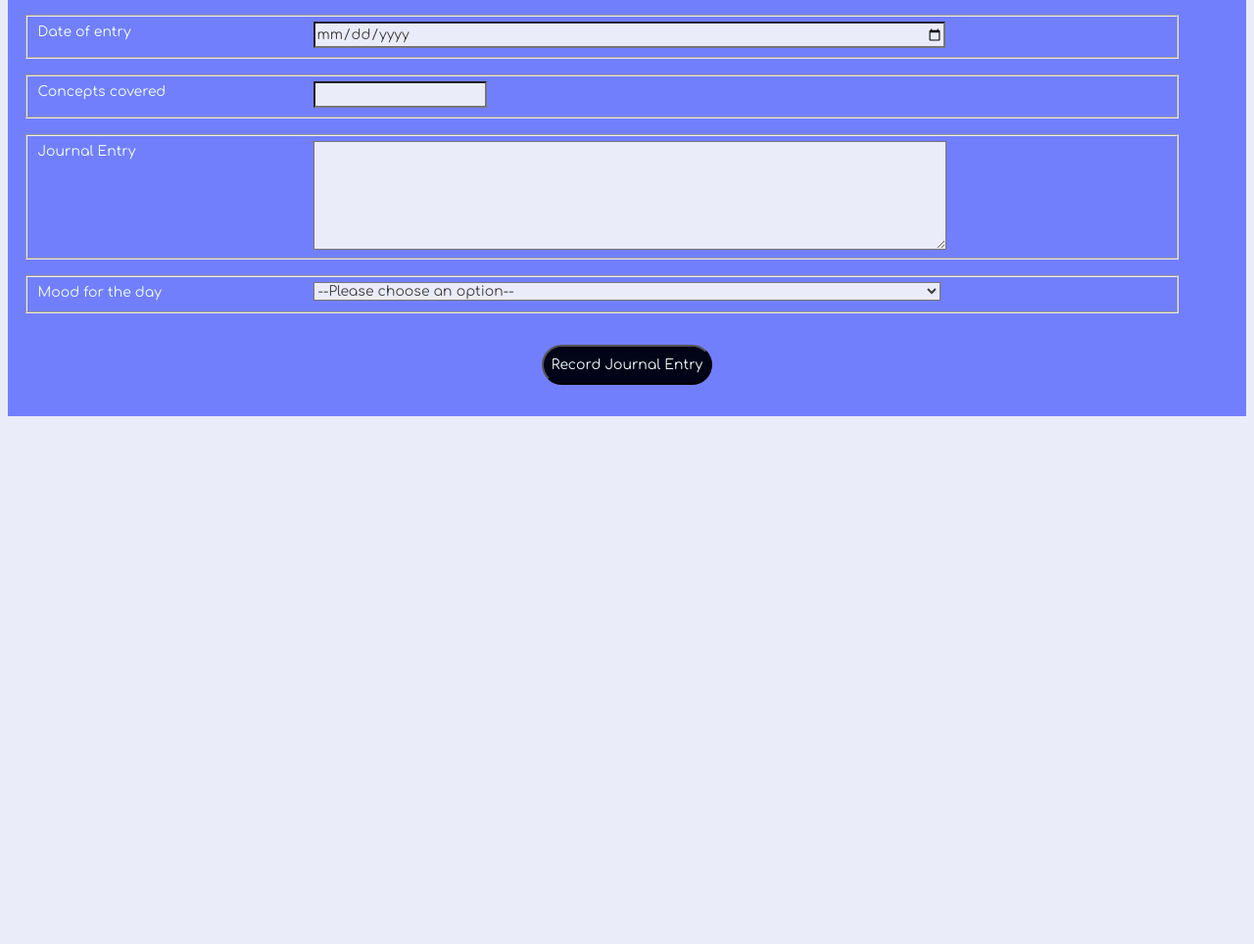
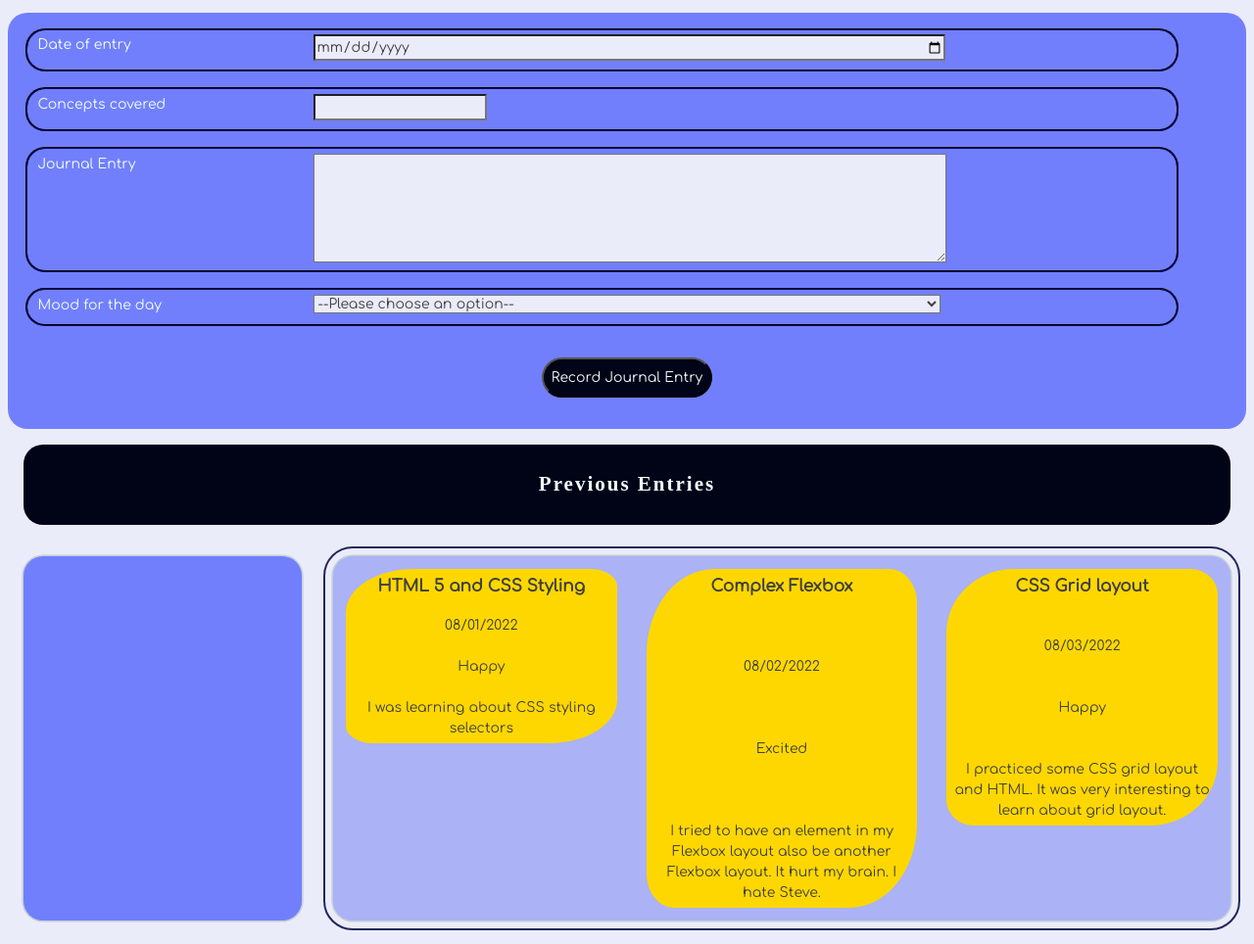
Before and after one commit to GanB/NSS, a website with bundled scripts: page daily-journal/index.html in a window 1280 px wide. Shown: the part 67-1031 px from the top of the page at 98% size. Before the commit the page ends 800 px from the top, so only its background shows below. Built offline with nearby package versions, Linux system fonts and the light colour scheme; a web font is replaced by a local one.

Commit message:
daily journal 3

```diff
--- a/daily-journal/index.html
+++ b/daily-journal/index.html
@@ -67,6 +67,6 @@
       </form>
       <article id="entries"></article>
     </main>
-    <script src="./scripts/main.js"></script>
+    <script type="module" src="./scripts/main.js"></script>
   </body>
 </html>
--- /dev/null
+++ b/daily-journal/package.json
@@ -0,0 +1,5 @@
+{
+  "dependencies": {
+    "express": "^4.18.1"
+  }
+}
--- /dev/null
+++ b/daily-journal/scripts/entries.js
@@ -0,0 +1,57 @@
+const journalEntries = [
+  {
+    id: 1,
+    date: "08/01/2022",
+    concept: "HTML 5 and CSS Styling",
+    entry: "I was learning about CSS styling selectors",
+    mood: "Happy",
+  },
+  {
+    id: 2,
+    date: "08/02/2022",
+    concept: "Complex Flexbox",
+    entry:
+      "I tried to have an element in my Flexbox layout also be another Flexbox layout. It hurt my brain. I hate Steve.",
+    mood: "Excited",
+  },
+  {
+    id: 3,
+    date: "08/03/2022",
+    concept: "CSS Grid layout",
+    entry:
+      "I practiced some CSS grid layout and HTML. It was very interesting to learn about grid layout.",
+    mood: "Happy",
+  },
+  // {
+  //   id: 4,
+  //   date: "08/04/2022",
+  //   concept: "Javascript basics",
+  //   entry: "I was learning and practising javascript basics.",
+  //   mood: "Happy",
+  // },
+  // {
+  //   id: 5,
+  //   date: "08/04/2022",
+  //   concept: "Javascript Loops",
+  //   entry: "I was practising javascript basics and loops",
+  //   mood: "Excited",
+  // },
+  // {
+  //   id: 6,
+  //   date: "08/05/2022",
+  //   concept: "Javascript Data Structures",
+  //   entry: "Learning about Javascript data structures - arrays and objects",
+  //   mood: "Happy",
+  // },
+  // {
+  //   id: 7,
+  //   date: "08/05/2022",
+  //   concept: "Parctising Daily Journal part 2",
+  //   entry: "Implementing javascript in daily journal project",
+  //   mood: "Excited",
+  // },
+];
+
+export const getJournalEntries = () => {
+  return journalEntries.map((entry) => ({ ...entry }));
+};
--- a/daily-journal/scripts/main.js
+++ b/daily-journal/scripts/main.js
@@ -1,156 +1,115 @@
-const journalEntries = [
-  {
-    id: 1,
-    date: "08/01/2022",
-    concept: "HTML 5 and CSS Styling",
-    entry: "I was learning about CSS styling selectors",
-    mood: "Happy",
-  },
-  {
-    id: 2,
-    date: "08/02/2022",
-    concept: "Complex Flexbox",
-    entry:
-      "I tried to have an element in my Flexbox layout also be another Flexbox layout. It hurt my brain. I hate Steve.",
-    mood: "Excited",
-  },
-  {
-    id: 3,
-    date: "08/03/2022",
-    concept: "CSS Grid layout",
-    entry:
-      "I practiced some CSS grid layout and HTML. It was very interesting to learn about grid layout.",
-    mood: "Happy",
-  },
-  {
-    id: 4,
-    date: "08/04/2022",
-    concept: "Javascript basics",
-    entry: "I was learning and practising javascript basics.",
-    mood: "Happy",
-  },
-  {
-    id: 5,
-    date: "08/04/2022",
-    concept: "Javascript Loops",
-    entry: "I was practising javascript basics and loops",
-    mood: "Excited",
-  },
-  {
-    id: 6,
-    date: "08/05/2022",
-    concept: "Javascript Data Structures",
-    entry: "Learning about Javascript data structures - arrays and objects",
-    mood: "Happy",
-  },
-  {
-    id: 7,
-    date: "08/05/2022",
-    concept: "Parctising Daily Journal part 2",
-    entry: "Implementing javascript in daily journal project",
-    mood: "Excited",
-  },
-];
+import { getJournalEntries } from "./entries.js";
 
-console.log("-----------All Entries------------------------------");
+const createElement = (elementName, cssId, cssClass, content) => {
+  let htmlElement = document.createElement(`${elementName}`);
+  if (cssId.trim()) htmlElement.id = cssId.trim();
+  if (cssClass.trim()) htmlElement.className = cssClass.trim();
+  if (content.trim()) htmlElement.textContent = content.trim();
 
-for (const entry of journalEntries) {
-  console.log(entry);
+  return htmlElement;
+};
+
+const previousEntriesParent = document.getElementById(`entries`);
+
+const previousEntriesParentContainer = createElement(
+  `div`,
+  ``,
+  `previous-entries-parent-container`,
+  ``
+);
+previousEntriesParent.appendChild(previousEntriesParentContainer);
+
+const previousEntriesTitle = createElement(
+  `div`,
+  ``,
+  `previous-entries-title`,
+  ``
+);
+previousEntriesParentContainer.appendChild(previousEntriesTitle);
+
+const previousEntriesTitleH2 = createElement(`h2`, ``, ``, `Previous Entries`);
+previousEntriesTitle.appendChild(previousEntriesTitleH2);
+
+const previousEntriesCardsContainer = createElement(
+  `div`,
+  ``,
+  `previous-entries-cards-container`,
+  ``
+);
+previousEntriesParentContainer.appendChild(previousEntriesCardsContainer);
+
+const previousEntriesCardItemsContainer = createElement(
+  `div`,
+  ``,
+  `previous-entries-card-items-container`,
+  ``
+);
+previousEntriesCardsContainer.appendChild(previousEntriesCardItemsContainer);
+
+const journalEntries = getJournalEntries();
+
+for (let i = 0; i < journalEntries.length; i++) {
+  const previousEntriesCardItem = createElement(
+    `div`,
+    ``,
+    `previous-entries-card-item${i + 1}`,
+    ``
+  );
+  previousEntriesCardItemsContainer.appendChild(previousEntriesCardItem);
+
+  const previousEntriesCardComponentContainer = createElement(
+    `div`,
+    ``,
+    `previous-entries-card-component-container`,
+    ``
+  );
+  previousEntriesCardItem.appendChild(previousEntriesCardComponentContainer);
+
+  const previousEntriesCardComponentTitle = createElement(
+    `div`,
+    ``,
+    `previous-entries-card-component-title`,
+    `${journalEntries[i].concept}`
+  );
+  previousEntriesCardComponentContainer.appendChild(
+    previousEntriesCardComponentTitle
+  );
+
+  const previousEntriesCardComponentDate = createElement(
+    `div`,
+    ``,
+    `previous-entries-card-component-date`,
+    `${journalEntries[i].date}`
+  );
+  previousEntriesCardComponentContainer.appendChild(
+    previousEntriesCardComponentDate
+  );
+
+  const previousEntriesCardComponentMood = createElement(
+    `div`,
+    ``,
+    `previous-entries-card-component-mood`,
+    `${journalEntries[i].mood}`
+  );
+  previousEntriesCardComponentContainer.appendChild(
+    previousEntriesCardComponentMood
+  );
+
+  const previousEntriesCardComponentContentDetails = createElement(
+    `div`,
+    ``,
+    `previous-entries-card-component-content-details`,
+    `${journalEntries[i].entry}`
+  );
+  previousEntriesCardComponentContainer.appendChild(
+    previousEntriesCardComponentContentDetails
+  );
 }
 
-console.log("-----------Title------------------------------");
-
-for (const entry of journalEntries) {
-  console.log("title: " + entry.concept);
-}
-
-console.log("-----------Odd Entries------------------------------");
-for (const entry of journalEntries) {
-  if (entry.id % 2 !== 0) {
-    console.log(entry);
-  }
-}
-
-// Intro to Data Relationship Practice
-
-console.log("--------Intro to Data Relationship Practice-------------");
-
-const states = [
-  {
-    id: 1,
-    stateCode: "IL",
-    stateName: "Illinois",
-  },
-  {
-    id: 2,
-    stateCode: "TN",
-    stateName: "Tennessee",
-  },
-  {
-    id: 3,
-    stateCode: "CA",
-    stateName: "California",
-  },
-  {
-    id: 4,
-    stateCode: "MN",
-    stateName: "Minnesota",
-  },
-  {
-    id: 5,
-    stateCode: "FL",
-    stateName: "Florida",
-  },
-];
-
-const cities = [
-  {
-    id: 1,
-    cityName: "Chicago",
-    stateId: "1",
-  },
-  {
-    id: 2,
-    cityName: "Nashville",
-    stateId: "2",
-  },
-  {
-    id: 3,
-    cityName: "Los Angeles",
-    stateId: "3",
-  },
-  {
-    id: 4,
-    cityName: "Minneapolis",
-    stateId: "4",
-  },
-  {
-    id: 5,
-    cityName: "Memphis",
-    stateId: "2",
-  },
-  {
-    id: 6,
-    cityName: "Champagne",
-    stateId: "1",
-  },
-  {
-    id: 7,
-    cityName: "San Francisco",
-    stateId: "3",
-  },
-  {
-    id: 8,
-    cityName: "Knoxville",
-    stateId: "2",
-  },
-  {
-    id: 9,
-    cityName: "Orlando",
-    stateId: "5",
-  },
-];
-
-for (const city of cities) {
-  console.log(`${city.cityName}, ${states[city.stateId].stateCode}`);
-}
+const previousEntriesSidebar = createElement(
+  `div`,
+  ``,
+  `previous-entries-sidebar`,
+  ``
+);
+previousEntriesParentContainer.appendChild(previousEntriesSidebar);
--- a/daily-journal/styles/main.css
+++ b/daily-journal/styles/main.css
@@ -27,6 +27,10 @@ h6 {
   background-color: #010317;
   font-weight: 700;
   color: azure;
+  border-radius: 20px;
+  margin: 1rem;
+  padding: 0.5rem;
+  outline-offset: 0.5rem;
 }
 
 .entryForm {
@@ -39,7 +43,7 @@ h6 {
   background-color: #727ffc;
   padding: 1rem;
   color: azure;
-  border: ;
+  border-radius: 20px;
 }
 
 .entryForm__date,
@@ -53,6 +57,8 @@ h6 {
   align-items: flex-start;
   gap: 25px;
   min-width: 90vw;
+  border-radius: 20px;
+  border-color: #010317;
 }
 
 .entryForm__date__label,
@@ -70,17 +76,6 @@ h6 {
   min-width: 50vw;
 }
 
-/* .entryForm__conceptsCovered,
-.entryForm__journalEntry,
-.entryForm__moodForTheDay,
-.entryForm__conceptsCovered__label {
-  align-content: center;
-  align-self: center;
-  align-items: center;
-  width: 60vw;
-  padding: 1rem;
-} */
-
 .entryForm__button {
   text-align: center;
   align-content: center;
@@ -91,3 +86,130 @@ h6 {
   padding: 0.5rem;
   margin: 1rem;
 }
+
+.previous-entries-title {
+  grid-area: header;
+  text-align: center;
+  margin: 1rem;
+  padding: 0.5rem;
+  outline-offset: 0.5rem;
+  border-radius: 20px;
+  background-color: #010317;
+  font-weight: 700;
+  color: azure;
+}
+.previous-entries-sidebar {
+  grid-area: sidebar;
+  background-color: #727ffc;
+  /* min-width: 25vw; */
+  min-height: fit-content;
+  margin: 1rem;
+  padding: 0.5rem;
+  outline-offset: 0.5rem;
+  /* outline: 0.15rem solid #21295c; */
+  box-shadow: 0 0 0 0.1rem #c2cfd8;
+  border-radius: 20px;
+}
+.previous-entries-cards-container {
+  grid-area: main;
+  background-color: #abb2f5;
+  /* min-width: 75vw; */
+  min-height: fit-content;
+  margin: 1rem;
+  padding: 0.5rem;
+  outline-offset: 0.5rem;
+  outline: 0.15rem solid #21295c;
+  box-shadow: 0 0 0 0.1rem #c2cfd8;
+  border-radius: 20px;
+}
+
+.previous-entries-parent-container {
+  display: grid;
+  grid-template-columns: repeat(4, 1fr);
+  grid-template-rows: auto;
+  grid-template-areas:
+    "header header header header"
+    "sidebar main main main";
+}
+
+.previous-entries-card-item1 {
+  grid-area: card1;
+  background-color: gold;
+  text-align: center;
+  justify-self: stretch;
+  align-self: stretch;
+  height: fit-content;
+  padding: 5px;
+  margin: 5px;
+  border-radius: 25% 10%;
+  transition: all 1s ease;
+}
+
+.previous-entries-card-item2 {
+  grid-area: card2;
+  background-color: gold;
+  text-align: center;
+  justify-self: stretch;
+  align-self: stretch;
+  height: fit-content;
+  padding: 5px;
+  margin: 5px;
+  border-radius: 25% 10%;
+  transition: all 1s ease;
+}
+
+.previous-entries-card-item3 {
+  grid-area: card3;
+  background-color: gold;
+  text-align: center;
+  justify-self: stretch;
+  align-self: stretch;
+  height: fit-content;
+  padding: 5px;
+  margin: 5px;
+  border-radius: 25% 10%;
+  transition: all 1s ease;
+}
+
+.previous-entries-card-item1:hover,
+.previous-entries-card-item2:hover,
+.previous-entries-card-item3:hover {
+  border-radius: 0;
+}
+
+.previous-entries-card-items-container {
+  display: grid;
+  grid-template-columns: repeat(3, 1fr);
+  grid-template-rows: auto;
+  grid-template-areas: "card1 card2 card3";
+  column-gap: 20px;
+  row-gap: 20px;
+}
+
+.previous-entries-card-component-title {
+  grid-area: title;
+  font-weight: 900;
+  font-size: larger;
+}
+.previous-entries-card-component-date {
+  grid-area: date;
+}
+.previous-entries-card-component-mood {
+  grid-area: mood;
+}
+.previous-entries-card-component-content-details {
+  grid-area: content-details;
+}
+
+.previous-entries-card-component-container {
+  display: grid;
+  grid-template-columns: 1fr;
+  grid-template-rows: repeat(4, 1fr);
+  grid-column-gap: 0px;
+  grid-row-gap: 0px;
+  grid-template-areas:
+    "title"
+    "date"
+    "mood"
+    "content-details";
+}
```
Also changed, not shown: daily-journal/server.js (added, +11 -0 lines), 2 other files.
